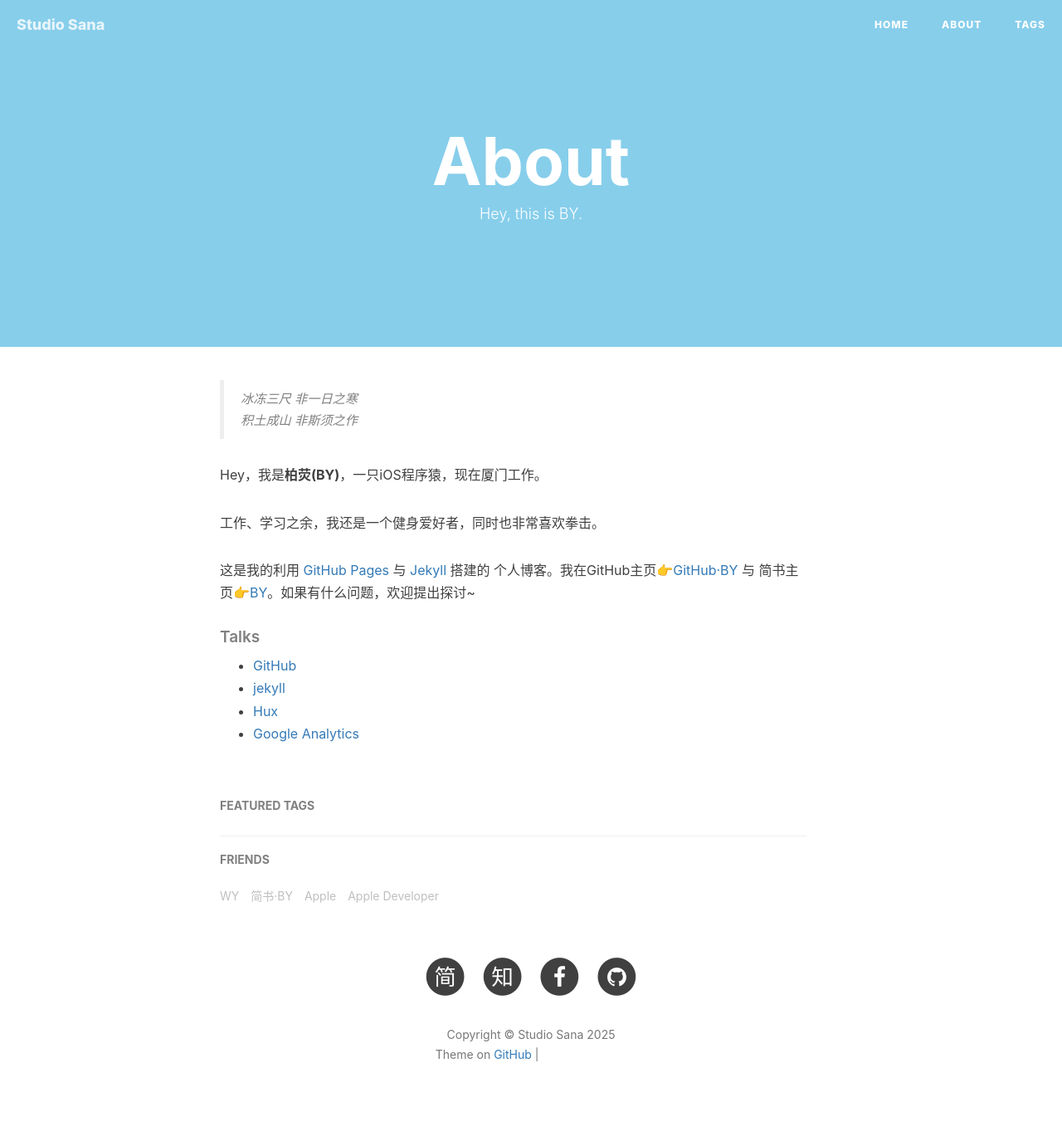
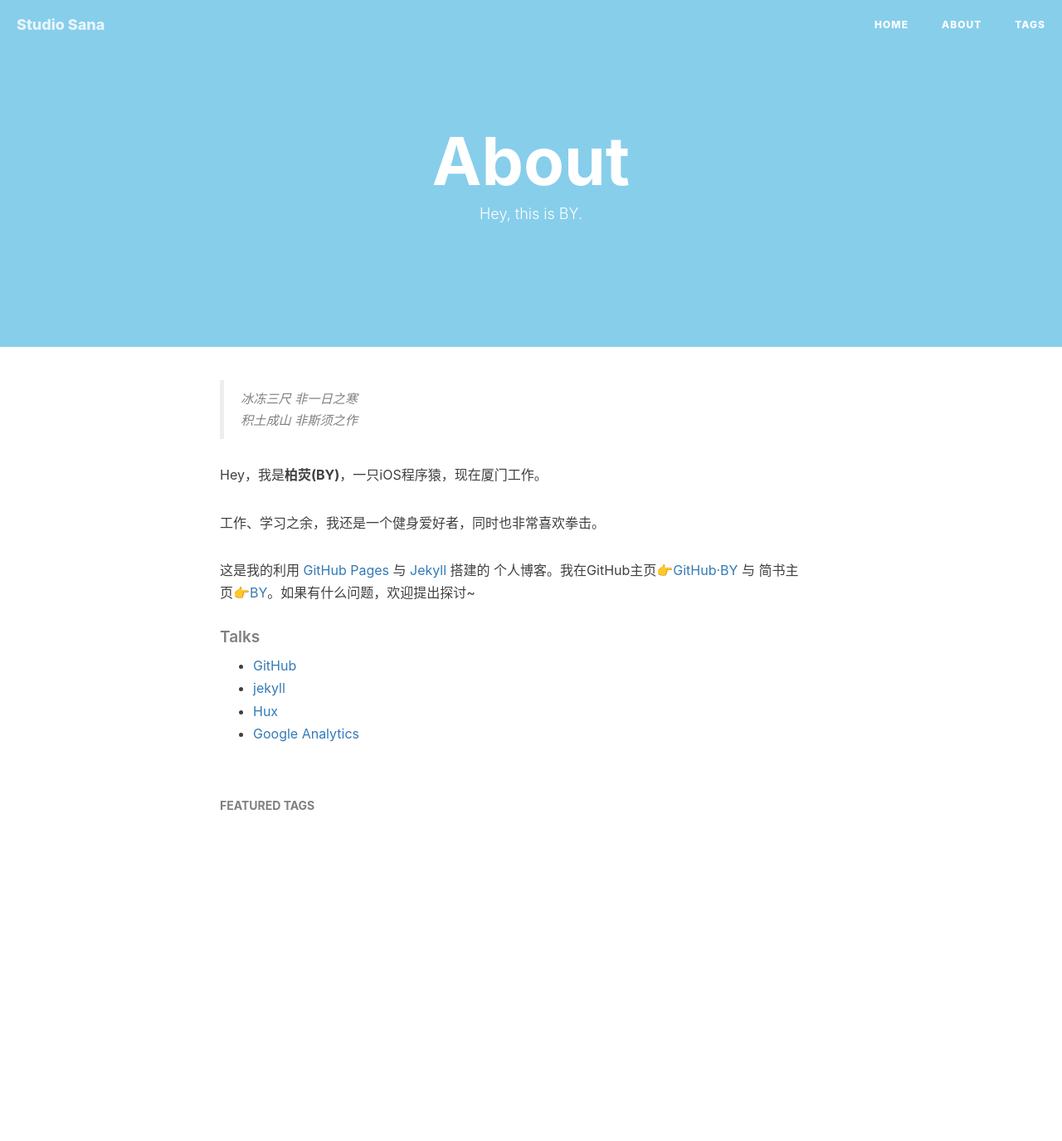
Before and after one commit to sadibekov/studiosana, a Jekyll site: the page built from about.html, in a window 1280 px wide. Shown: the whole page at 83% size. Built offline with Jekyll 4.4.1, drawn with Linux system fonts in a browser that asks for light colours; nearby versions of some CDN libraries; library files that are not in the unit come from our copies; comment, search, counter and statistics services are not loaded; after the commit the page ends 1140 px from its top, so only the background shows below that; part of the change alters nothing that is shown; grey boxes are pictures that could not be loaded.

Commit message:
update: config

```diff
--- a/_config.yml
+++ b/_config.yml
@@ -19,10 +19,10 @@ sidebar-avatar: /img/about-BY-gentle.jpg      # use absolute URL, seeing it's us
 # SNS settings
 RSS: false
 # weibo_username:     qiubaiying
-zhihu_username:     qiubaiying
-github_username:    qiubaiying
-facebook_username:  baiying.qiu.7
-jianshu_username:   e71990ada2fd
+# zhihu_username:     qiubaiying
+# github_username:    qiubaiying
+# facebook_username:  baiying.qiu.7
+# jianshu_username:   e71990ada2fd
 #twitter_username:   qiubaiying
 
 
@@ -97,18 +97,18 @@ service-worker: true
 
 
 # Friends
-friends: [
-    {
-        title: "WY",
-        href: "http://zhengwuyang.com"
-    },{
-        title: "简书·BY",
-        href: "http://www.jianshu.com/u/e71990ada2fd"
-    },{
-        title: "Apple",
-        href: "https://apple.com"
-    },{
-        title: "Apple Developer",
-        href: "https://developer.apple.com/"
-    }
-]
+# friends: [
+#     {
+#         title: "WY",
+#         href: "http://zhengwuyang.com"
+#     },{
+#         title: "简书·BY",
+#         href: "http://www.jianshu.com/u/e71990ada2fd"
+#     },{
+#         title: "Apple",
+#         href: "https://apple.com"
+#     },{
+#         title: "Apple Developer",
+#         href: "https://developer.apple.com/"
+#     }
+# ]
--- a/_includes/footer.html
+++ b/_includes/footer.html
@@ -6,7 +6,7 @@
                 <ul class="list-inline text-center">
                     {% if site.RSS %}
                     <li>
-                        <a href="{{ "/feed.xml" | prepend: site.baseurl }}">
+                        <a href="{{ " /feed.xml" | prepend: site.baseurl }}">
                             <span class="fa-stack fa-lg">
                                 <i class="fa fa-circle fa-stack-2x"></i>
                                 <i class="fa fa-rss fa-stack-1x fa-inverse"></i>
@@ -90,7 +90,7 @@
                     </li>
                     {% endif %}
                 </ul>
-                <p class="copyright text-muted">
+                <!-- <p class="copyright text-muted">
                     Copyright &copy; {{ site.title }} {{ site.time | date: '%Y' }}
                     <br>
                     Theme on <a href="{{ site.github_repo }}">GitHub</a> |
@@ -99,30 +99,30 @@
                         frameborder="0" scrolling="0" width="100px" height="20px"
                         src="https://ghbtns.com/github-btn.html?user={{ site.github_username }}&repo={{ site.github_username }}.github.io&type=star&count=true" >
                     </iframe>
-                </p>
+                </p> -->
             </div>
         </div>
     </div>
 </footer>
 
 <!-- jQuery -->
-<script src="{{ "/js/jquery.min.js " | prepend: site.baseurl }}"></script>
+<script src="{{ " /js/jquery.min.js " | prepend: site.baseurl }}"></script>
 
 <!-- Bootstrap Core JavaScript -->
-<script src="{{ "/js/bootstrap.min.js " | prepend: site.baseurl }}"></script>
+<script src="{{ " /js/bootstrap.min.js " | prepend: site.baseurl }}"></script>
 
 <!-- Custom Theme JavaScript -->
-<script src="{{ "/js/hux-blog.min.js " | prepend: site.baseurl }}"></script>
+<script src="{{ " /js/hux-blog.min.js " | prepend: site.baseurl }}"></script>
 
 <!-- Service Worker -->
 {% if site.service-worker %}
 <script type="text/javascript">
-    if(navigator.serviceWorker){
+    if (navigator.serviceWorker) {
         // For security reasons, a service worker can only control the pages that are in the same directory level or below it. That's why we put sw.js at ROOT level.
         navigator.serviceWorker
             .register('/sw.js')
-            .then((registration) => {console.log('Service Worker Registered. ', registration)})
-            .catch((error) => {console.log('ServiceWorker registration failed: ', error)})
+            .then((registration) => { console.log('Service Worker Registered. ', registration) })
+            .catch((error) => { console.log('ServiceWorker registration failed: ', error) })
     }
 </script>
 {% endif %}
@@ -163,11 +163,11 @@
 <!-- jquery.tagcloud.js -->
 <script>
     // only load tagcloud.js in tag.html
-    if($('#tag_cloud').length !== 0){
-        async('{{ "/js/jquery.tagcloud.js" | prepend: site.baseurl }}',function(){
+    if ($('#tag_cloud').length !== 0) {
+        async('{{ "/js/jquery.tagcloud.js" | prepend: site.baseurl }}', function () {
             $.fn.tagcloud.defaults = {
                 //size: {start: 1, end: 1, unit: 'em'},
-                color: {start: '#bbbbee', end: '#0085a1'},
+                color: { start: '#bbbbee', end: '#0085a1' },
             };
             $('#tag_cloud a').tagcloud();
         })
@@ -176,9 +176,9 @@
 
 <!--fastClick.js -->
 <script>
-    async("//cdnjs.cloudflare.com/ajax/libs/fastclick/1.0.6/fastclick.min.js", function(){
+    async("//cdnjs.cloudflare.com/ajax/libs/fastclick/1.0.6/fastclick.min.js", function () {
         var $nav = document.querySelector("nav");
-        if($nav) FastClick.attach($nav);
+        if ($nav) FastClick.attach($nav);
     })
 </script>
 
@@ -191,10 +191,12 @@
     var _gaDomain = '{{ site.ga_domain }}';
 
     // Originial
-    (function(i,s,o,g,r,a,m){i['GoogleAnalyticsObject']=r;i[r]=i[r]||function(){
-    (i[r].q=i[r].q||[]).push(arguments)},i[r].l=1*new Date();a=s.createElement(o),
-    m=s.getElementsByTagName(o)[0];a.async=1;a.src=g;m.parentNode.insertBefore(a,m)
-    })(window,document,'script','//www.google-analytics.com/analytics.js','ga');
+    (function (i, s, o, g, r, a, m) {
+        i['GoogleAnalyticsObject'] = r; i[r] = i[r] || function () {
+            (i[r].q = i[r].q || []).push(arguments)
+        }, i[r].l = 1 * new Date(); a = s.createElement(o),
+            m = s.getElementsByTagName(o)[0]; a.async = 1; a.src = g; m.parentNode.insertBefore(a, m)
+    })(window, document, 'script', '//www.google-analytics.com/analytics.js', 'ga');
 
     ga('create', _gaId, _gaDomain);
     ga('send', 'pageview');
@@ -210,7 +212,7 @@
 
     // Originial
     var _hmt = _hmt || [];
-    (function() {
+    (function () {
         var hm = document.createElement("script");
         hm.src = "//hm.baidu.com/hm.js?" + _baId;
         var s = document.getElementsByTagName("script")[0];
@@ -224,15 +226,15 @@
 <!-- Side Catalog -->
 {% if page.catalog %}
 <script type="text/javascript">
-    function generateCatalog (selector) {
-        var P = $('div.post-container'),a,n,t,l,i,c;
+    function generateCatalog(selector) {
+        var P = $('div.post-container'), a, n, t, l, i, c;
         a = P.find('h1,h2,h3,h4,h5,h6');
         a.each(function () {
             n = $(this).prop('tagName').toLowerCase();
-            i = "#"+$(this).prop('id');
+            i = "#" + $(this).prop('id');
             t = $(this).text();
-            c = $('<a href="'+i+'" rel="nofollow">'+t+'</a>');
-            l = $('<li class="'+n+'_nav"></li>').append(c);
+            c = $('<a href="' + i + '" rel="nofollow">' + t + '</a>');
+            l = $('<li class="' + n + '_nav"></li>').append(c);
             $(selector).append(l);
         });
         return true;
@@ -241,7 +243,7 @@
     generateCatalog(".catalog-body");
 
     // toggle side catalog
-    $(".catalog-toggle").click((function(e){
+    $(".catalog-toggle").click((function (e) {
         e.preventDefault();
         $('.side-catalog').toggleClass("fold")
     }))
```
Lines whose indentation alone changed are shown as unchanged.
